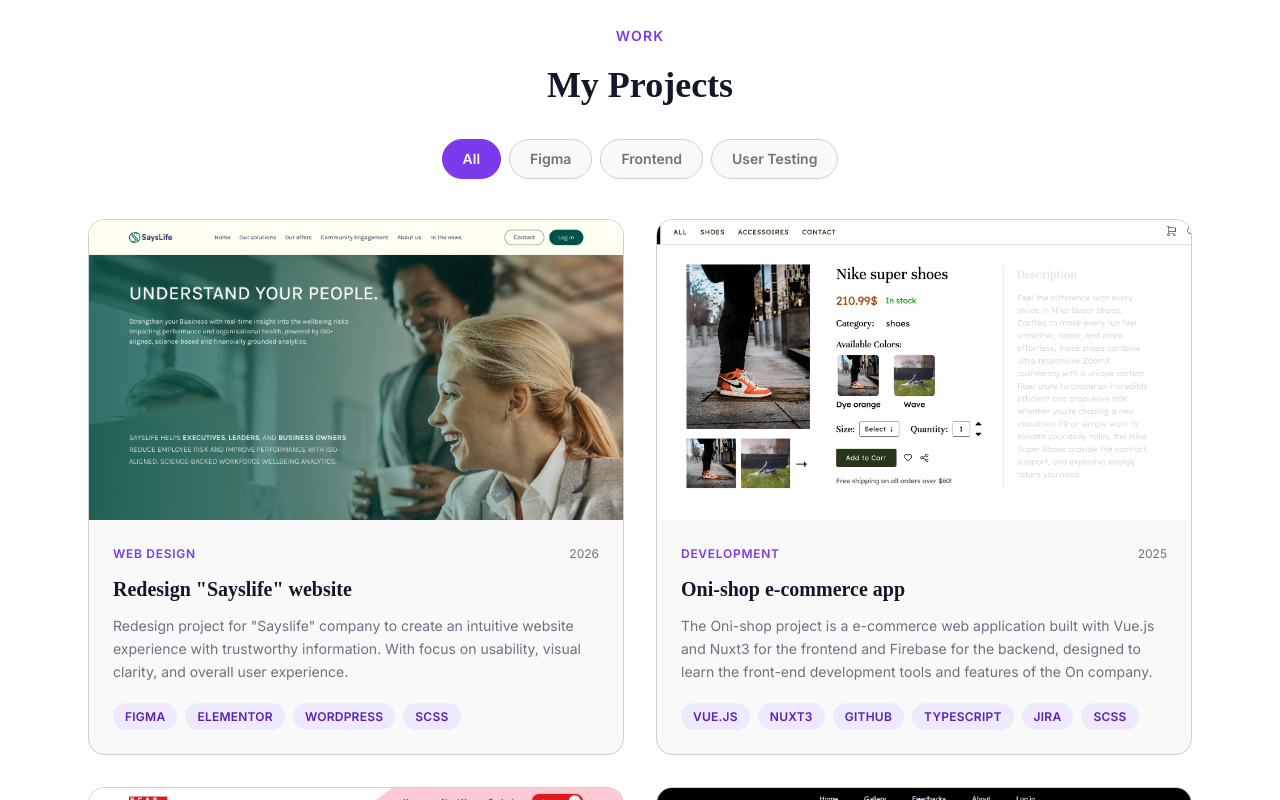
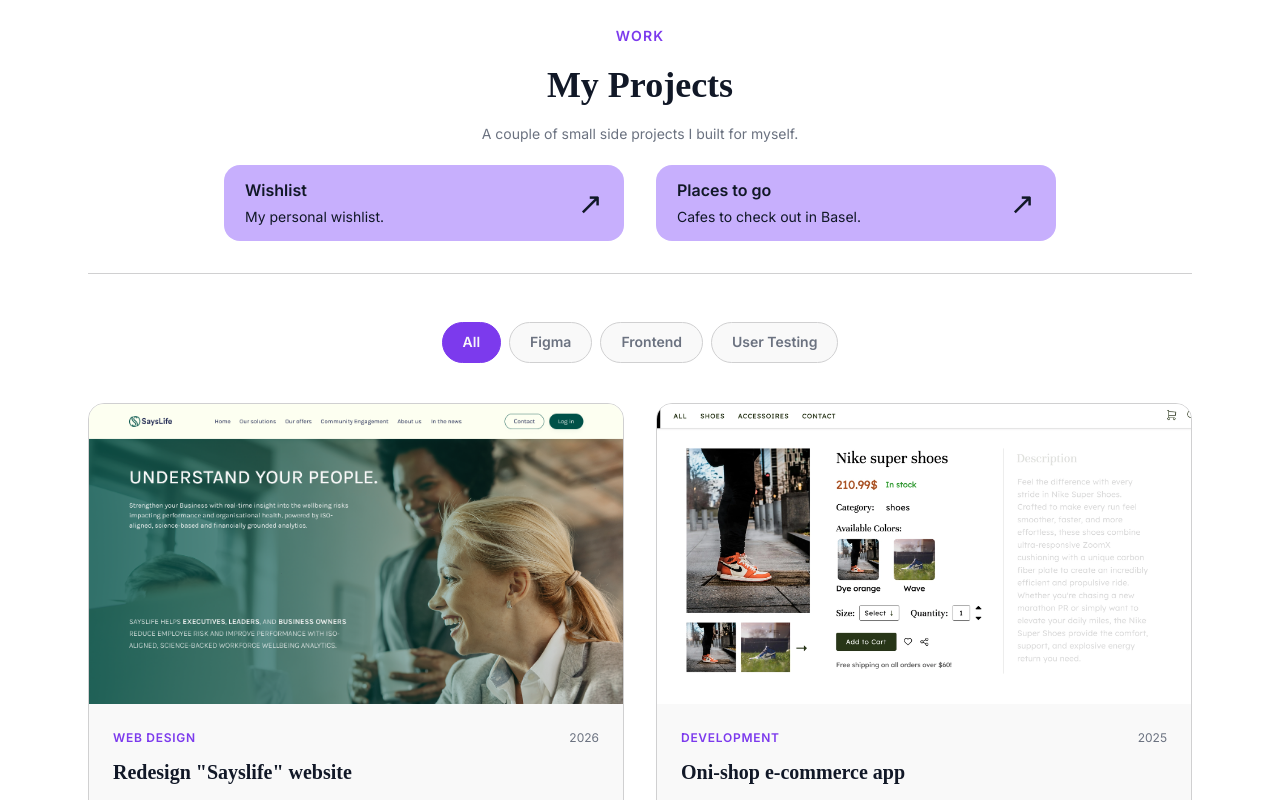
Before and after one commit to MariykaUA/my-website, a Vue app: page / in a window 1280 px wide. Shown: the part 840-1640 px from the top of the page. Built offline with nearby package versions, Linux system fonts and the light colour scheme; a web font is replaced by a local one.

Commit message:
Added new projects

```diff
--- a/src/components/home/ProjectsSection.vue
+++ b/src/components/home/ProjectsSection.vue
@@ -4,6 +4,26 @@
       <div class="section-header reveal">
         <p class="projects__eyebrow">work</p>
         <h2 class="section-title">My Projects</h2>
+      </div>
+
+      <div class="projects__more reveal">
+        <p class="projects__more-subtitle">A couple of small side projects I built for myself.</p>
+        <div class="projects__links">
+          <a
+            v-for="link in liveLinks"
+            :key="link.url"
+            :href="link.url"
+            target="_blank"
+            rel="noopener"
+            class="projects__link-item"
+          >
+            <span class="projects__link-text">
+              <span class="projects__link-title">{{ link.title }}</span>
+              <span class="projects__link-desc">{{ link.description }}</span>
+            </span>
+            <span class="projects__link-arrow">↗</span>
+          </a>
+        </div>
       </div>
 
       <div class="projects__filters reveal">
@@ -299,6 +319,19 @@ const projects = [
   },
 ]
 
+const liveLinks = [
+  {
+    title: 'Wishlist',
+    description: 'My personal wishlist.',
+    url: 'https://wishlist-bay-eta.vercel.app/',
+  },
+  {
+    title: 'Places to go',
+    description: 'Cafes to check out in Basel.',
+    url: 'https://places-to-go-sigma.vercel.app/',
+  },
+]
+
 const filteredProjects = computed(() =>
   activeFilter.value === 'All'
     ? projects
@@ -476,6 +509,77 @@ function closeModal() {
     list-style: none;
     padding: 0;
     margin: 0;
+  }
+
+  &__more {
+    margin-top: -$space-4;
+    margin-bottom: $space-12;
+    padding-bottom: $space-8;
+    border-bottom: 1px solid $color-border;
+    text-align: center;
+  }
+
+  &__more-subtitle {
+    font-size: $font-size-sm;
+    color: $color-text-muted;
+    max-width: 480px;
+    margin: 0 auto $space-5;
+    line-height: 1.6;
+  }
+
+  &__links {
+    display: flex;
+    flex-wrap: wrap;
+    justify-content: center;
+    gap: $space-8;
+    margin: 0 auto;
+  }
+
+  &__link-item {
+    display: flex;
+    align-items: center;
+    justify-content: space-between;
+    gap: $space-3;
+    width: 400px;
+    padding: $space-3 $space-5;
+    border: 1px solid transparent;
+    border-radius: $radius-xl;
+    background: #C7AFFD;
+    text-decoration: none;
+    text-align: left;
+    transition: background $transition-fast, transform $transition-fast, box-shadow $transition-fast;
+
+    &:hover {
+      background: #B89BFC;
+      box-shadow: $shadow-sm;
+      transform: translateY(-2px);
+
+      .projects__link-arrow { transform: translate(2px, -2px); }
+    }
+  }
+
+  &__link-text {
+    display: flex;
+    flex-direction: column;
+    gap: 2px;
+  }
+
+  &__link-title {
+    font-size: $font-size-base;
+    font-weight: 600;
+    color: $color-text;
+  }
+
+  &__link-desc {
+    font-size: $font-size-sm;
+    color: #111827;
+  }
+
+  &__link-arrow {
+    flex-shrink: 0;
+    font-size: $font-size-3xl;
+    color: #111827;
+    transition: color $transition-fast, transform $transition-fast;
   }
 }
 
```
